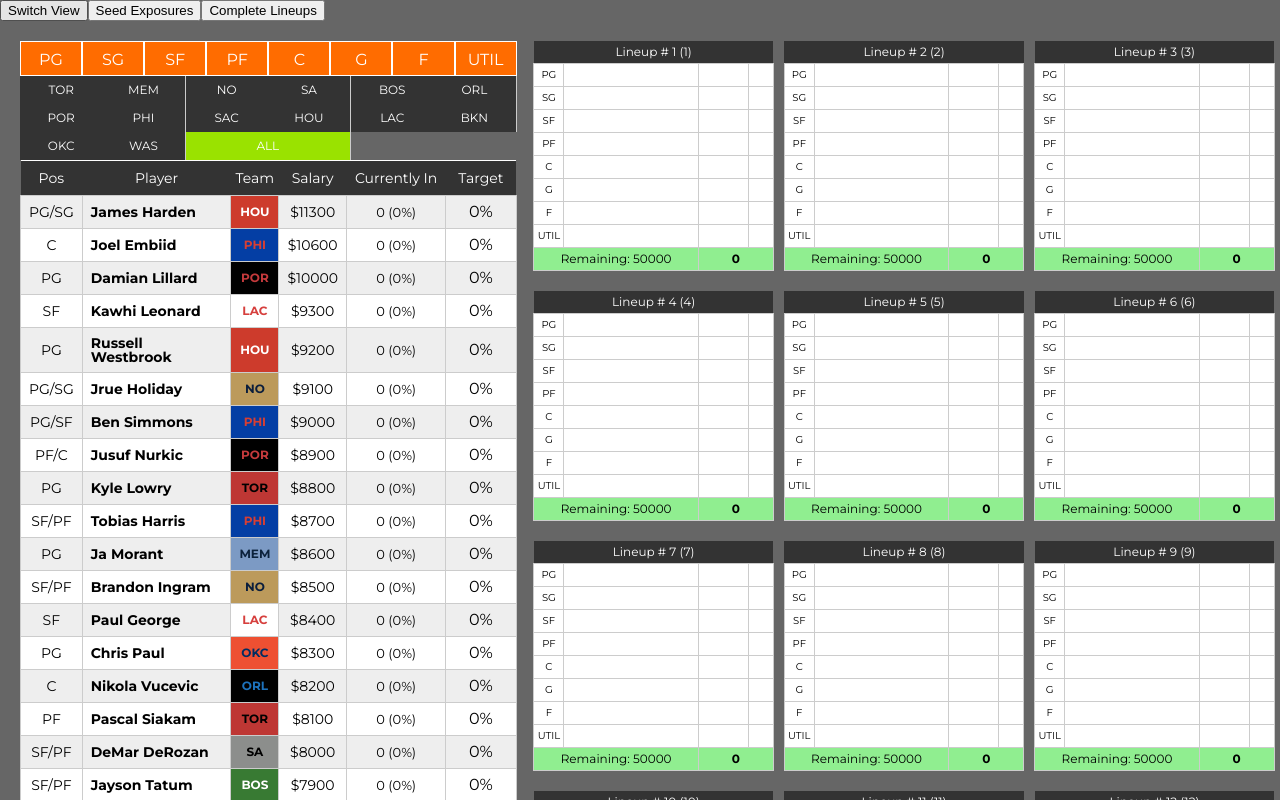
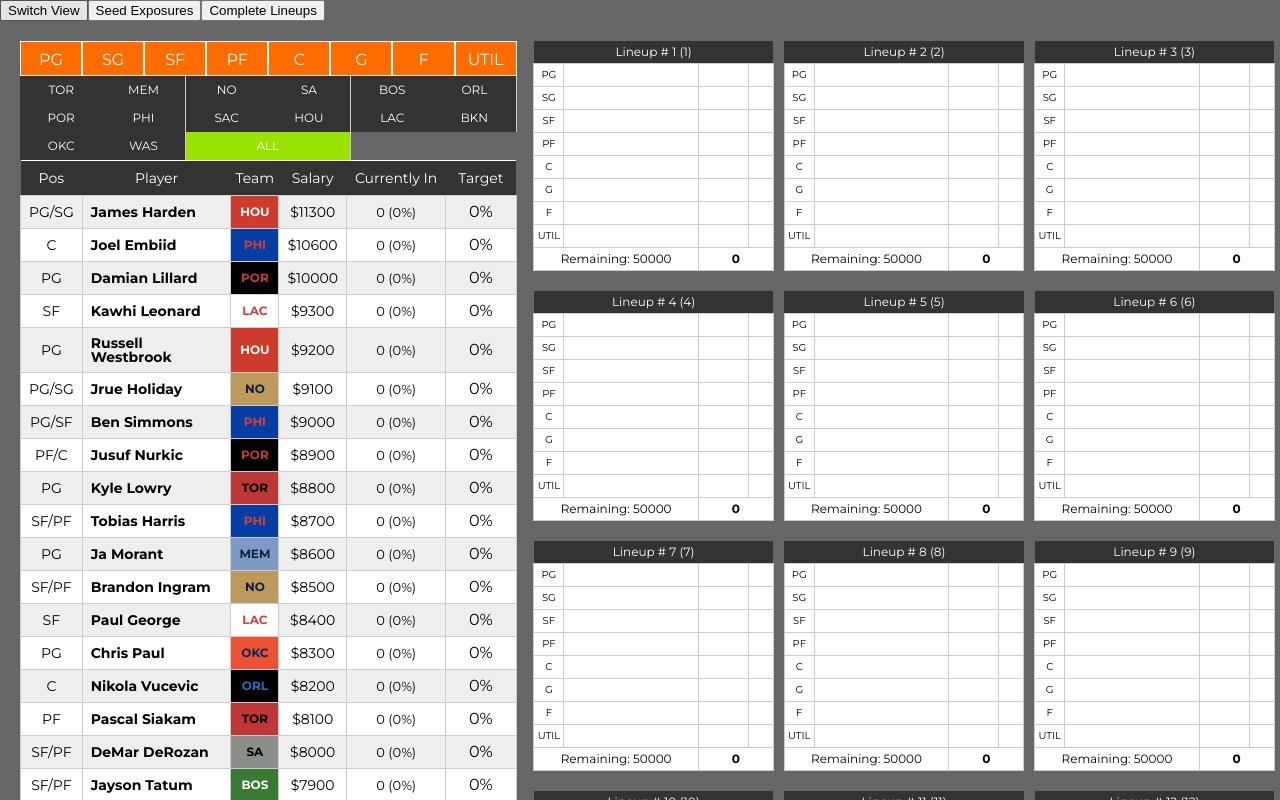
Before and after one commit to HerdADVance/dk-hooks, a React (Create React App) app: page / in a window 1280 px wide. Built offline with nearby package versions, Linux system fonts and the light colour scheme.

Commit message:
Fixed lineup total only green if also full

```diff
--- a/src/components/Lineup.js
+++ b/src/components/Lineup.js
@@ -3,16 +3,20 @@ import React, { useState, useEffect } from 'react';
 const Lineup = ({ lineup, orderNumber, referencePlayers, handleSlotClick }) => {
 
     const [salary, setSalary] = useState(0)
+    const [isFull, setIsFull] = useState(false)
 
     // Do salary math
     useEffect(() => {
 
         let total = 0
+        let isFull = true
         lineup.roster.forEach(function(slot){
-            if(slot.player) total += referencePlayers[slot.player].salary
+            if(slot.player)total += referencePlayers[slot.player].salary
+                else isFull = false
         })
 
         setSalary(total)
+        setIsFull(isFull)
 
 
     }, [JSON.stringify(lineup.roster)]) // is there a better way to catch updates than stringify?
@@ -47,7 +51,7 @@ const Lineup = ({ lineup, orderNumber, referencePlayers, handleSlotClick }) => {
             ))
             }
 
-            <tr className={"total " + (salary > 50000 ? 'negative' : 'positive') }>
+            <tr className={"total " + (salary > 50000 ? 'negative' : (isFull && salary <= 50000 ? 'positive' : '') ) }>
                 <td colSpan="2">Remaining: {50000 - salary}</td>
                 <td colSpan="2">{salary}</td>
             </tr>
```
